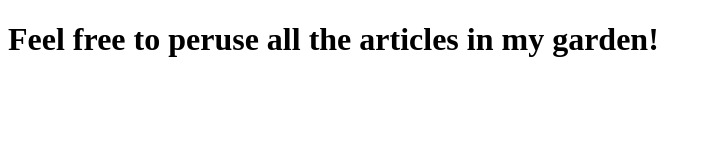
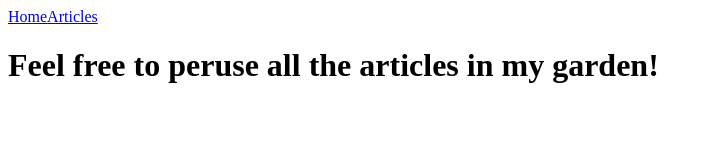
Before and after one commit to jenkens-dev/digital-garden, a Gatsby site: page /articles in a window 1280 px wide. Shown: the whole page, without its empty margins (0-711 px from the left). Built offline with nearby package versions, Linux system fonts and the light colour scheme; Gatsby itself is replaced by a stand-in of ours.

Commit message:
created layout component and added it to index and articles pages

```diff
--- /dev/null
+++ b/src/components/Layout.js
@@ -0,0 +1,13 @@
+import * as React from "react";
+import Navbar from "./Navbar";
+
+const Layout = ({ pageTitle, children }) => {
+  return (
+    <div>
+      <title>{pageTitle}</title>
+      <Navbar />
+      <main>{children}</main>
+    </div>
+  );
+};
+export default Layout;
--- a/src/pages/articles.js
+++ b/src/pages/articles.js
@@ -1,11 +1,11 @@
 import * as React from "react";
+import Layout from "../components/Layout";
 
 const ArticlesPage = () => {
   return (
-    <main>
-      <title>Articles</title>
+    <Layout pageTitle="Articles">
       <h1>Feel free to peruse all the articles in my garden!</h1>
-    </main>
+    </Layout>
   );
 };
 
```
Also changed, not shown: src/pages/index.js (+3 -5 lines).
